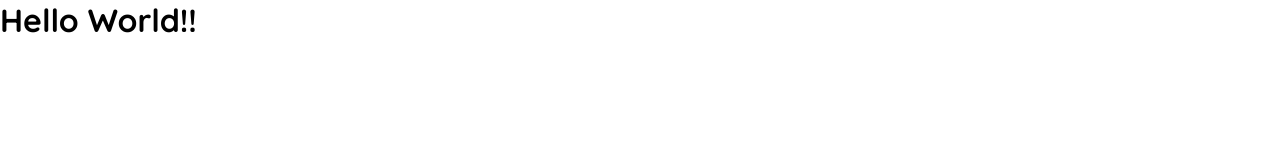
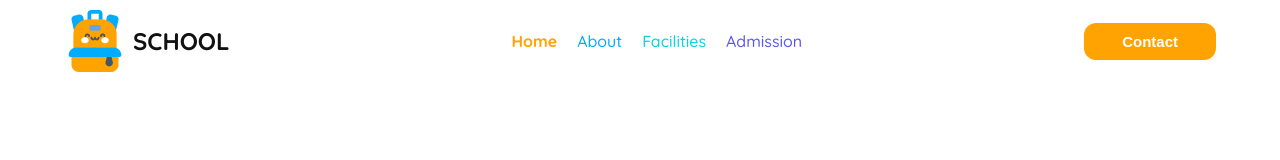
Before and after one commit to Mahedul-Karim/kids-school, a plain HTML site: page index.html in a window 1280 px wide. Drawn offline with Linux system fonts and the light colour scheme.

Commit message:
header section completed

```diff
--- a/index.html
+++ b/index.html
@@ -1,12 +1,34 @@
 <!DOCTYPE html>
 <html lang="en">
-<head>
-    <meta charset="UTF-8">
-    <meta name="viewport" content="width=device-width, initial-scale=1.0">
+  <head>
+    <meta charset="UTF-8" />
+    <meta name="viewport" content="width=device-width, initial-scale=1.0" />
     <title>Kids School</title>
-    <link rel="stylesheet" href="styles.css">
-</head>
-<body>
-    <h1>Hello World!!</h1>
-</body>
+    <link rel="stylesheet" href="styles.css" />
+    <script src="https://kit.fontawesome.com/cfdd49a500.js" crossorigin="anonymous"></script>
+  </head>
+  <body>
+    <header class="header">
+      <nav class="container navbar">
+        <div class="nav-logo">
+          <img src="assets/logo.png" alt="Site Logo" />
+          <p class="text-black">SCHOOL</p>
+        </div>
+        <ul class="nav-items">
+          <li><a href="#" class="nav-links text-primary">Home</a></li>
+          <li><a href="#" class="nav-links text-secondary">About</a></li>
+          <li><a href="#" class="nav-links text-tertiary">Facilities</a></li>
+          <li><a href="#" class="nav-links text-quaternary">Admission</a></li>
+        </ul>
+        <div class="nav-btn">
+          <button class="btn bg-primary text-white">Contact</button>
+         <button class="btn btn-icon">
+            <i class="fa-solid fa-bars"></i>
+         </button>
+        </div>
+      </nav>
+    </header>
+
+
+  </body>
 </html>
--- a/styles.css
+++ b/styles.css
@@ -1,12 +1,145 @@
-@import url('https://fonts.googleapis.com/css2?family=Quicksand:wght@300..700&display=swap');
+@import url("https://fonts.googleapis.com/css2?family=Quicksand:wght@300..700&display=swap");
+
+:root {
+  --color-primary: #fea301;
+  --color-secondary: #01acfd;
+  --color-tertiary: #05d4df;
+  --color-quaternary: #5d58ef;
+
+  --color-dark: #111111;
+
+  --color-lime: #95b226;
+
+  --color-white: #ffffff;
+}
+
+* {
+  margin: 0;
+  padding: 0;
+  box-sizing: border-box;
+}
+
+body {
+  font-family: "Quicksand", sans-serif;
+}
+
+/*===============common styles===============*/
+
+.container {
+  max-width: 1280px;
+  width: 90%;
+  margin: 0 auto;
+}
+
+.btn{
+  border: none;
+  border-radius: 12px;
+  padding: 10px 38px;
+  font-weight: 600;
+  font-size: 15px;
+  cursor: pointer;
+  background-color: transparent;
+}
+
+.bg-primary{
+  background-color: var(--color-primary);
+}
 
 
-*{
-    margin: 0;
-    padding: 0;
-    box-sizing: border-box;
+.text-white{
+  color: var(--color-white);
+}
+.text-black {
+  color: var(--color-dark);
+}
+.text-primary {
+  color: var(--color-primary);
+}
+.text-secondary {
+  color: var(--color-secondary);
+}
+.text-tertiary {
+  color: var(--color-tertiary);
+}
+.text-quaternary {
+  color: var(--color-quaternary);
 }
 
-body{
-    font-family: 'Quicksand',sans-serif;
+/*=====================header styles=================*/
+
+.header{
+  padding-block: 10px;
 }
+
+.navbar {
+  display: flex;
+  justify-content: space-between;
+  align-items: center;
+}
+
+.nav-logo {
+  display: flex;
+  align-items: center;
+  gap: 7px;
+}
+
+.nav-logo p {
+  font-size: 1.5rem;
+  font-weight: bold;
+}
+
+.nav-items {
+  display: flex;
+  align-items: center;
+  gap: 20px;
+}
+
+.nav-items li {
+  list-style: none;
+}
+
+.nav-items .nav-links {
+  text-decoration: none;
+  font-size: 1rem;
+}
+
+.nav-items li:first-child a {
+  font-weight: bold;
+}
+
+.nav-items li:not(:first-child) {
+  font-weight: 500;
+}
+
+.btn-icon{
+  display: none;
+}
+
+/*=========================responsive=================*/
+
+
+@media screen and (max-width:768px){
+
+  /*========================header==================*/
+
+  .header{
+    border-bottom: 1px solid var(--color-primary);
+  }
+
+  .nav-logo > p{
+    display: none;
+  }
+  .nav-items{
+    display: none;
+  }
+
+  .nav-btn button:first-child{
+    display: none;
+  }
+
+  .btn-icon{
+    display: block;
+    font-size: 26px;
+  }
+
+}
```
